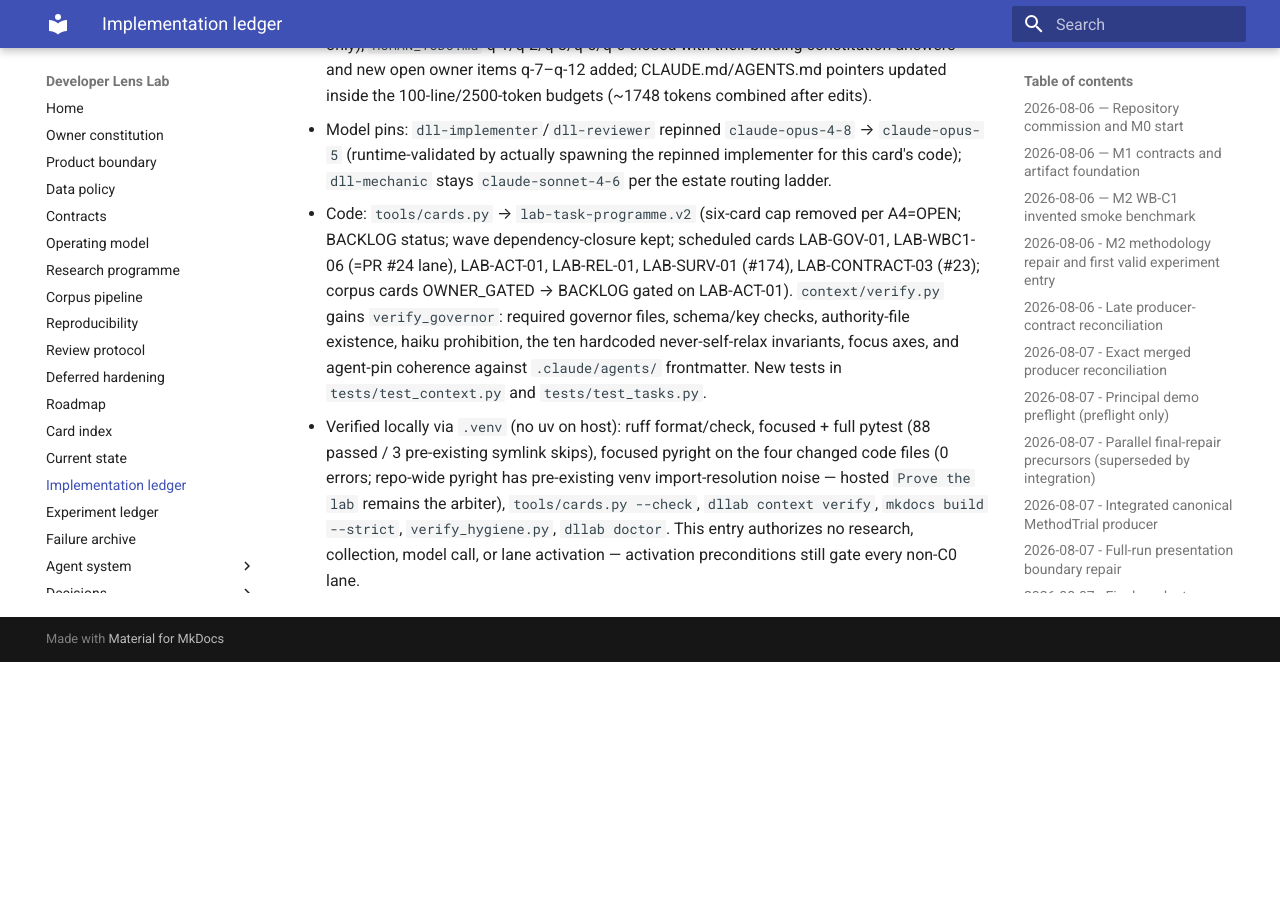
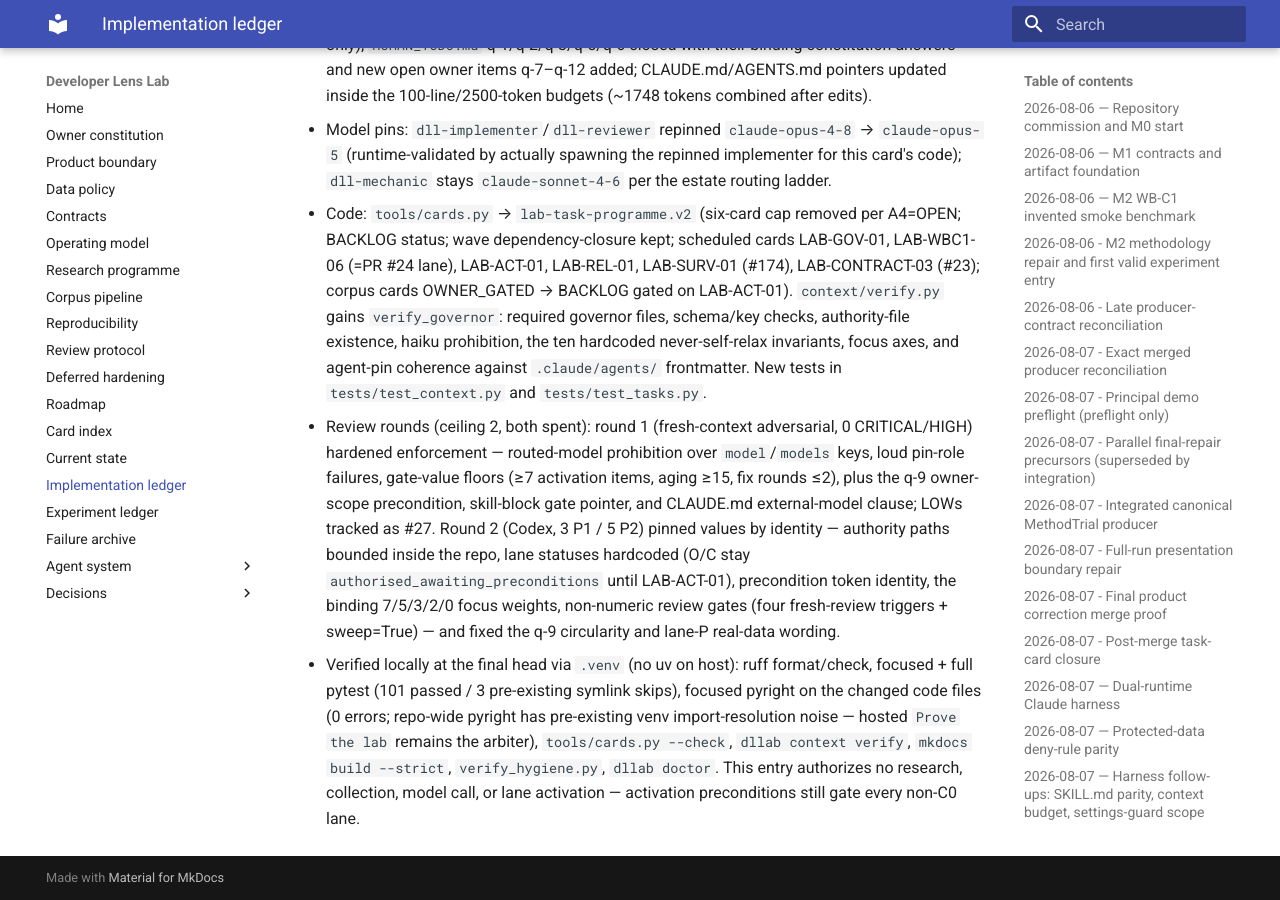
Before and after one commit to Chris0Jeky/developer-lens-lab, an MkDocs documentation site: the page built from docs/IMPLEMENTATION_LEDGER.md, in a window 1280 px wide and 900 px high, scrolled down 14524 px. Built offline with MkDocs 1.6.1 and Material for MkDocs 9.7.7, drawn with Linux system fonts in a browser that asks for light colours; before the commit the page ends 15186 px from its top, so only the background shows below that.

Commit message:
ledger: refresh LAB-GOV-01 evidence to the final reviewed head

```diff
--- a/docs/IMPLEMENTATION_LEDGER.md
+++ b/docs/IMPLEMENTATION_LEDGER.md
@@ -479,10 +479,19 @@ Append milestone evidence. Live GitHub facts are snapshots and must be refreshed
   files, schema/key checks, authority-file existence, haiku prohibition, the ten hardcoded
   never-self-relax invariants, focus axes, and agent-pin coherence against `.claude/agents/`
   frontmatter. New tests in `tests/test_context.py` and `tests/test_tasks.py`.
-- Verified locally via `.venv` (no uv on host): ruff format/check, focused + full pytest
-  (88 passed / 3 pre-existing symlink skips), focused pyright on the four changed code files
-  (0 errors; repo-wide pyright has pre-existing venv import-resolution noise — hosted `Prove
-  the lab` remains the arbiter), `tools/cards.py --check`, `dllab context verify`,
+- Review rounds (ceiling 2, both spent): round 1 (fresh-context adversarial, 0 CRITICAL/HIGH)
+  hardened enforcement — routed-model prohibition over `model`/`models` keys, loud pin-role
+  failures, gate-value floors (≥7 activation items, aging ≥15, fix rounds ≤2), plus the q-9
+  owner-scope precondition, skill-block gate pointer, and CLAUDE.md external-model clause;
+  LOWs tracked as #27. Round 2 (Codex, 3 P1 / 5 P2) pinned values by identity — authority
+  paths bounded inside the repo, lane statuses hardcoded (O/C stay
+  `authorised_awaiting_preconditions` until LAB-ACT-01), precondition token identity, the
+  binding 7/5/3/2/0 focus weights, non-numeric review gates (four fresh-review triggers +
+  sweep=True) — and fixed the q-9 circularity and lane-P real-data wording.
+- Verified locally at the final head via `.venv` (no uv on host): ruff format/check, focused +
+  full pytest (101 passed / 3 pre-existing symlink skips), focused pyright on the changed code
+  files (0 errors; repo-wide pyright has pre-existing venv import-resolution noise — hosted
+  `Prove the lab` remains the arbiter), `tools/cards.py --check`, `dllab context verify`,
   `mkdocs build --strict`, `verify_hygiene.py`, `dllab doctor`. This entry authorizes no
   research, collection, model call, or lane activation — activation preconditions still gate
   every non-C0 lane.
```
